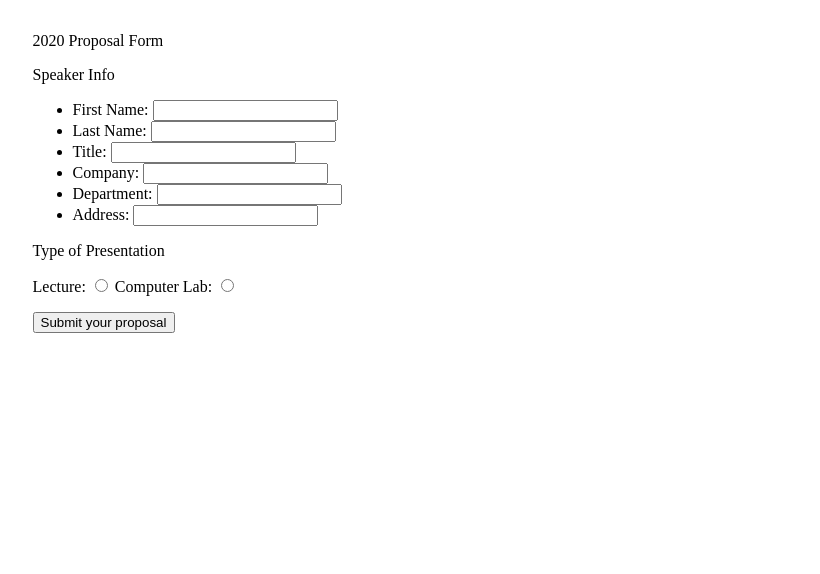
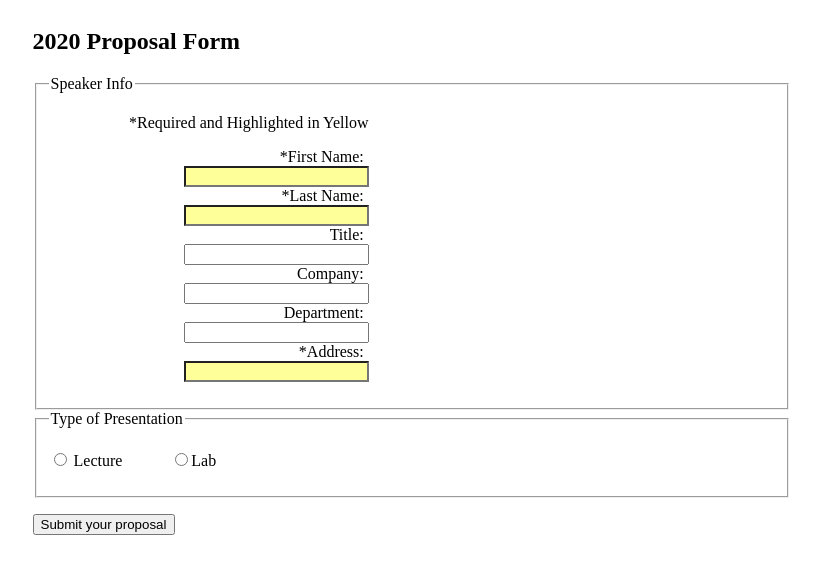
Before and after one commit to nguyenbao99/CSCI-4830, a plain HTML site: page Assignment#5/form-exercise1(one)/form-exercise1(one).html in a window 1280 px wide. Shown: the whole page, without its empty margins (26-846 px from the left). Drawn offline with Linux system fonts and the light colour scheme.

Commit message:
final changes

```diff
--- a/Assignment#5/form-exercise1(one)/css/form.css
+++ b/Assignment#5/form-exercise1(one)/css/form.css
@@ -13,6 +13,29 @@ div#formcol1 {
 	float:left;
 	width: 100%;
 }
+label {
+	margin-right: .3em;
+	width: 5.5em;  /* I made this deliberately wide – come up with your own optimal width */
+	display: inline-block; /* width will not work for “inline” elements such as “label”. Therefore we need to set it to “inline-block” */
+}
+.topSection {
+	text-align: right;
+	margin-right: .3em;
+	width: 20em;  /* I made this deliberately wide – come up with your own optimal width */
+	display: inline-block; /* width will not work for “inline” elements such as “label”. Therefore we need to set it to “inline-block” */
+}
+#formcol1 li {
+	list-style:none;
+}
+select:focus, select:active, input:focus, input:active, input:focus + label, input:active + label, label[for]:focus, label[for]:active {
+	color: #FFF !important;
+	background-color: #BB3D2F !important;}
+#formcol1 input.reqfield {
+		background:#FF9;
+}
+
+
+
 
 
 
--- a/Assignment#5/form-exercise1(one)/form-exercise1(one).html
+++ b/Assignment#5/form-exercise1(one)/form-exercise1(one).html
@@ -2,7 +2,7 @@
 <html lang="en">
 <head>
 <meta charset="utf-8" />
-<title>Forms</title>
+<title>Proposal Form with Speaker Information</title>
 <!-- note that case matters for the link to the CSS file.
  --- make sure the case of your file names and directories match. -->
  <link rel="stylesheet"  href="css/form.css" />
@@ -22,46 +22,65 @@
 <div id="formcol1">
 
 
- <p>2020 Proposal Form</p>
- <p>Speaker Info</p>
+ <h2>2020 Proposal Form</h2>
+
+ <fieldset>
+
+     <legend>Speaker Info</legend>
+     <div class="topSection">
+     <p>*Required and Highlighted in Yellow </p>
+
+
+
         <ul>
+
             <li>
-        <span>First Name:</span>
+                <label for="fstspkr1">*First Name:</label>
                 <input id="fstspkr1" name="fstspkr1" type="text" class="reqfield" />
             </li>
 
 
- 	<li><span>Last Name:</span>
-        <input id="lstname1" name="lstname1" type="text" class="reqfield"  />
+            <li>
+                <label for="lstname1">*Last Name:</label>
+                <input id="lstname1" name="lstname1" type="text" class="reqfield" />
             </li>
+
             <li>
-	<span>Title:</span>
+                <label for="spkrtitle1">Title:</label>
                 <input id="spkrtitle1" name="spkrtitle1" type="text" maxlength="48" />
             </li>
             <li>
-	<span>Company:</span>
+                <label for="company1">Company:</label>
                 <input id="company1" name="company1" type="text" />
             </li>
             <li>
-	<span>Department:</span>
+                <label for="department1">Department:</label>
                 <input id="department1" name="department1" type="text"  />
             </li>
             <li>
-	<span>Address:</span>
+                <label for="address1">*Address:</label>
                 <input id="address1" class="reqfield" name="address1" type="text" />
             </li>
+
         </ul>
 
+    </div> <!--end of topSection-->
+</fieldset>
+
 </div> <!-- end of formcol1 div -->
+
+
     <div id="multchoice">
 
-    <p>Type of Presentation</p>
+    <fieldset>
+        <legend>Type of Presentation</legend>
 
-        <p><span>Lecture:</span>	<span><input value="1" id="TypeofPres_lec" name="p-type" type="radio" />
-        </span>
-           <span>Computer Lab:</span>	<span>
-           <input value="2" id="TypeofPres_lab" name="p-type" type="radio"  /></span></p>
+        <p><span><input value="1" id="TypeofPres_lec" name="p-type"
+            type="radio"/> <label for="TypeofPres_lec">Lecture</label> </span>
 
+                    <span><input value="2" id="TypeofPres_lab" name="p-type" type="radio"  /><label for="TypeofPres_lab">Lab</label></span></p>
+
+        </fieldset>
  	<p class="submit-button">
 <input type="submit" value="Submit your proposal" /></p>
     </div> <!-- end of multchoice div -->
```
Lines whose indentation alone changed are shown as unchanged.
